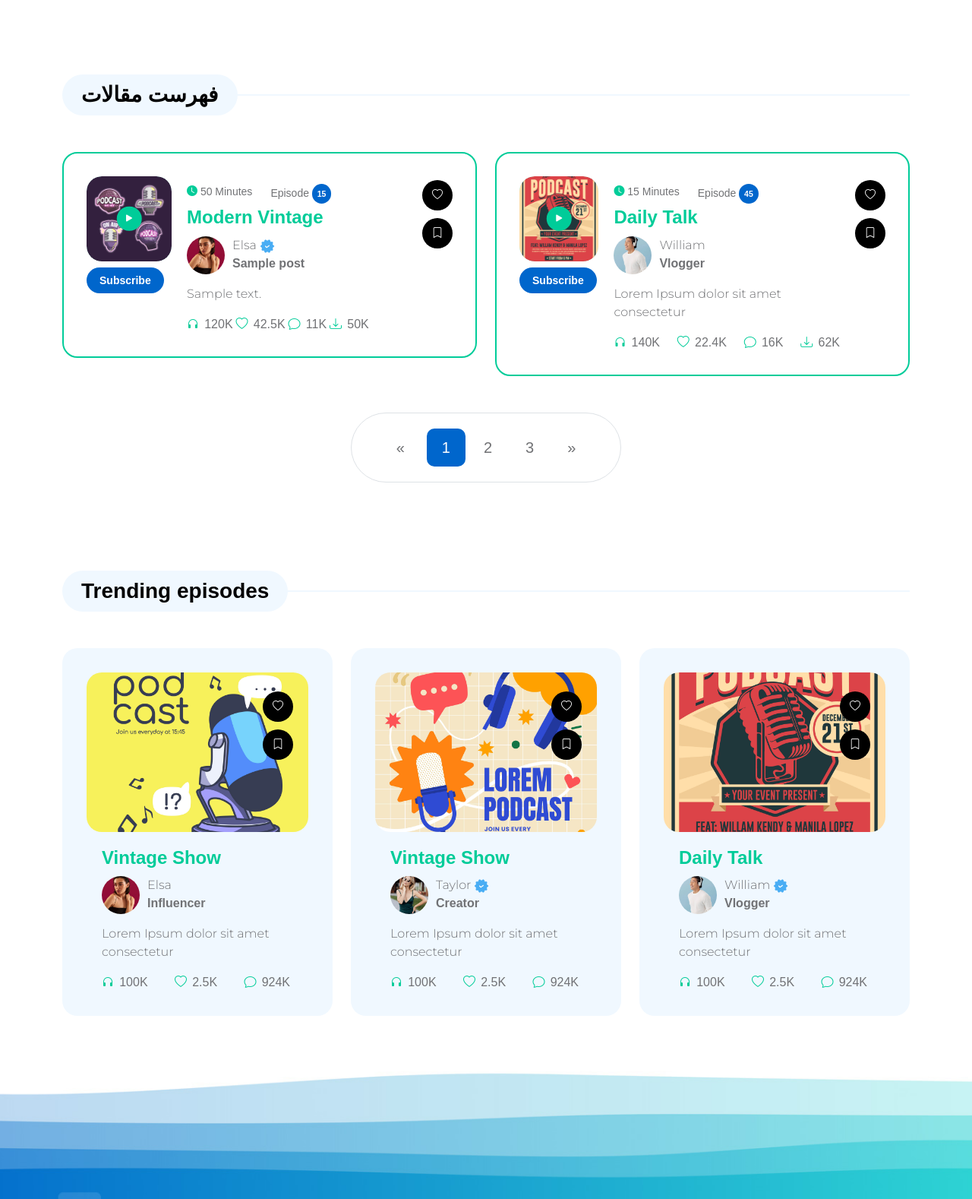
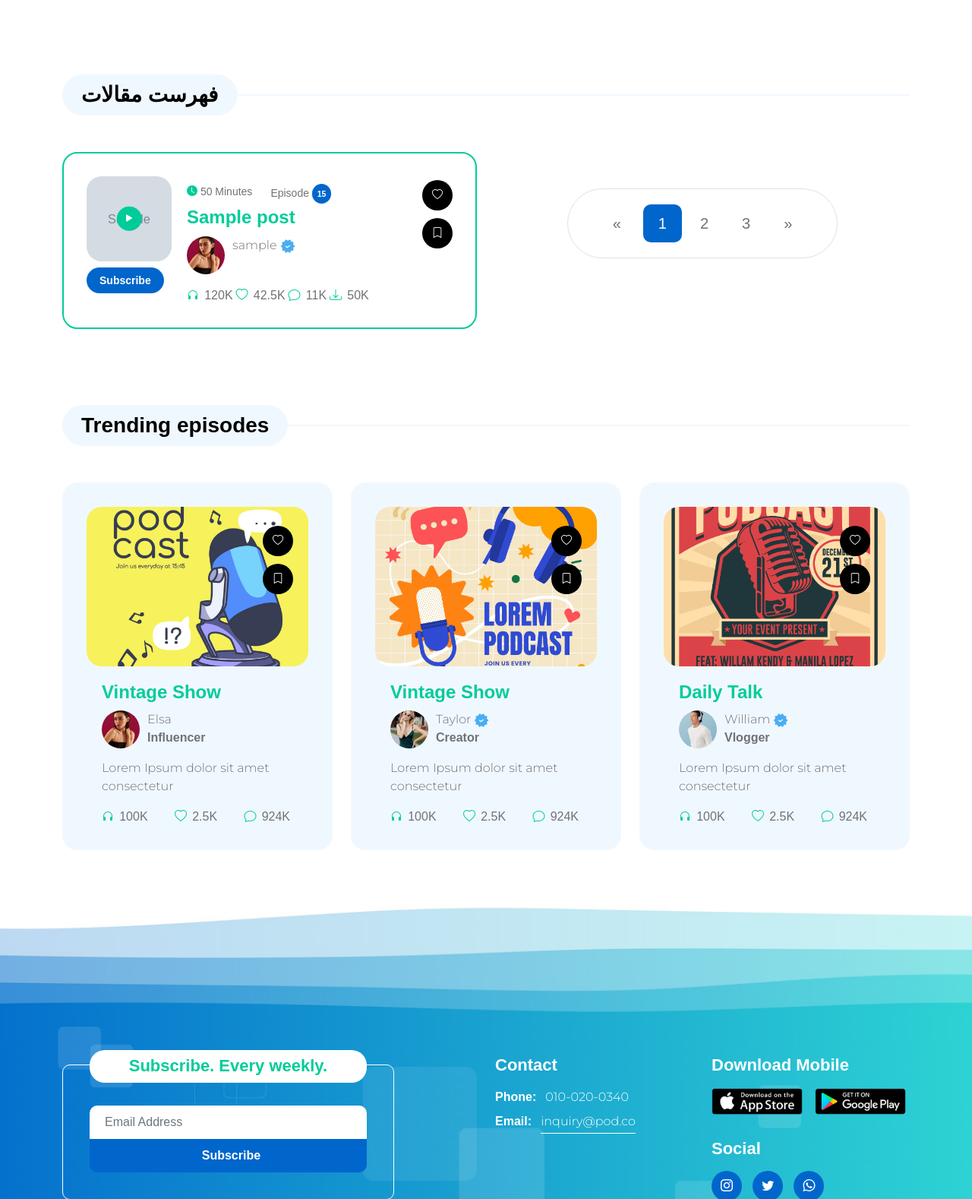
Before and after one commit to aryantahami/aryanwebsite, a Django app: page /blog/listing_page/ in a window 1280 px wide. Shown: the part 482-2060 px from the top of the page at 76% size. Run offline with Django 4.2, Linux system fonts and the light colour scheme; tables that the repository leaves empty hold one stand-in row (values such as "Sample post"); grey boxes marked "Sample" are stand-in pictures; some libraries are stand-ins or nearby versions; some web fonts are replaced.

Commit message:
improve list page

```diff
--- a/blog/templates/blog/listing-page.html
+++ b/blog/templates/blog/listing-page.html
@@ -85,13 +85,16 @@
                             </div>
                         </div>
 
+                        {% for post in posts_list %}
+
                             <div class="col-lg-6 col-12 mb-4 mb-lg-0">
                                 <div class="custom-block d-flex">
                                     <div class="">
                                         <div class="custom-block-icon-wrap">
                                             <div class="section-overlay"></div>
                                             <a href="detail-page.html" class="custom-block-image-wrap">
-                                            <img src="../../../static/images/podcast/11683425_4790593.jpg" class="custom-block-image img-fluid" alt="">
+                                                <img src="{{ post.image }}"
+                                                     class="custom-block-image img-fluid" alt="">
 
                                                 <a href="#" class="custom-block-icon">
                                                 <i class="bi-play-fill"></i>
@@ -118,27 +121,27 @@
 
                                     <h5 class="mb-2">
                                         <a href="detail-page.html">
-                                            Modern Vintage
+                                            {{ post.title }}
                                         </a>
                                     </h5>
 
                                     <div class="profile-block d-flex">
-                                        <img src="../../../static/images/profile/woman-posing-black-dress-medium-shot.jpg" class="profile-block-image img-fluid" alt="">
+                                        <img src="../../../static/images/profile/woman-posing-black-dress-medium-shot.jpg"
+                                             class="profile-block-image img-fluid" alt="">
 
                                         <p>
-                                            Elsa
-                                            <img src="../../../static/images/verified.png" class="verified-image img-fluid" alt="">
+                                            {{ post.author }}
+                                            <img src="../../../static/images/verified.png"
+                                                 class="verified-image img-fluid" alt="">
                                             <strong>
-                                                {% for post in posts_list %}
-                                                    {{ post.title }}
-                                                {% endfor %}
+
+
                                             </strong></p>
                                     </div>
 
                                     <p class="mb-0">
-                                            {% for post in posts_list %}
-                                            {{ post.text }}
-                                            {% endfor %}
+
+
                                     </p>
 
                                     <div class="custom-block-bottom d-flex justify-content-between mt-3">
@@ -172,83 +175,7 @@
                             </div>
                         </div>
 
-                        <div class="col-lg-6 col-12">
-                            <div class="custom-block d-flex">
-                                <div class="">
-                                    <div class="custom-block-icon-wrap">
-                                        <div class="section-overlay"></div>
-                                        <a href="detail-page.html" class="custom-block-image-wrap">
-                                            <img src="../../../static/images/podcast/12577967_02.jpg" class="custom-block-image img-fluid" alt="">
-
-                                            <a href="#" class="custom-block-icon">
-                                                <i class="bi-play-fill"></i>
-                                            </a>
-                                        </a>
-                                    </div>
-
-                                    <div class="mt-2">
-                                        <a href="#" class="btn custom-btn">
-                                            Subscribe
-                                        </a>
-                                    </div>
-                                </div>
-
-                                <div class="custom-block-info">
-                                    <div class="custom-block-top d-flex mb-1">
-                                        <small class="me-4">
-                                            <i class="bi-clock-fill custom-icon"></i>
-                                            15 Minutes
-                                        </small>
-
-                                        <small>Episode <span class="badge">45</span></small>
-                                    </div>
-
-                                    <h5 class="mb-2">
-                                        <a href="detail-page.html">
-                                            Daily Talk
-                                        </a>
-                                    </h5>
-
-                                    <div class="profile-block d-flex">
-                                        <img src="../../../static/images/profile/handsome-asian-man-listening-music-through-headphones.jpg" class="profile-block-image img-fluid" alt="">
-
-                                        <p>William
-                                            <strong>Vlogger</strong></p>
-                                    </div>
-
-                                    <p class="mb-0">Lorem Ipsum dolor sit amet consectetur</p>
-
-                                    <div class="custom-block-bottom d-flex justify-content-between mt-3">
-                                        <a href="#" class="bi-headphones me-1">
-                                            <span>140k</span>
-                                        </a>
-
-                                        <a href="#" class="bi-heart me-1">
-                                            <span>22.4k</span>
-                                        </a>
-
-                                        <a href="#" class="bi-chat me-1">
-                                            <span>16k</span>
-                                        </a>
-
-                                        <a href="#" class="bi-download">
-                                            <span>62k</span>
-                                        </a>
-                                    </div>
-                                </div>
-
-                                <div class="d-flex flex-column ms-auto">
-                                    <a href="#" class="badge ms-auto">
-                                        <i class="bi-heart"></i>
-                                    </a>
-
-                                    <a href="#" class="badge ms-auto">
-                                        <i class="bi-bookmark"></i>
-                                    </a>
-                                </div>
-                            </div>
-                        </div>
-
+                        {% endfor %}
                         <div class="col-lg-4 col-12 mx-auto">
                             <nav aria-label="Page navigation example">
                                 <ul class="pagination pagination-lg justify-content-center mt-5">
```
Lines whose indentation alone changed are shown as unchanged.
